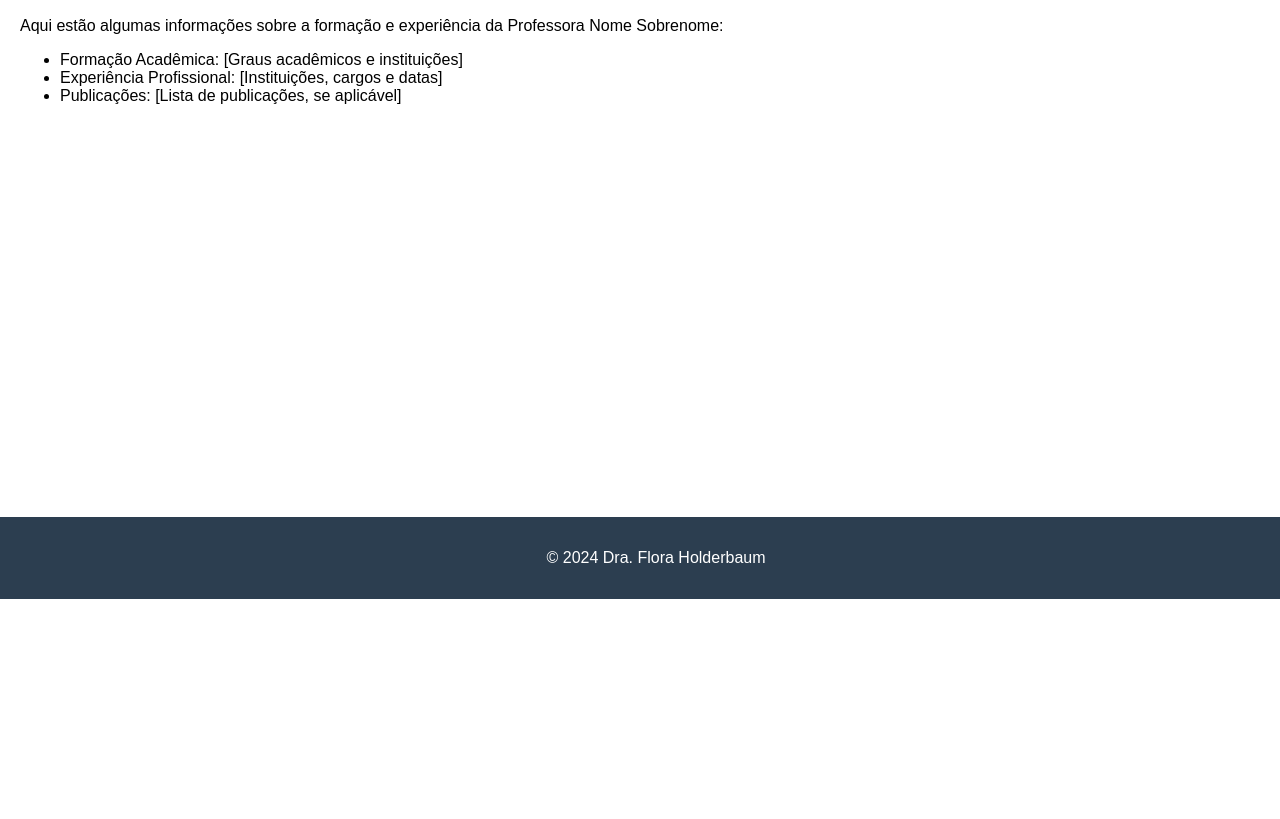
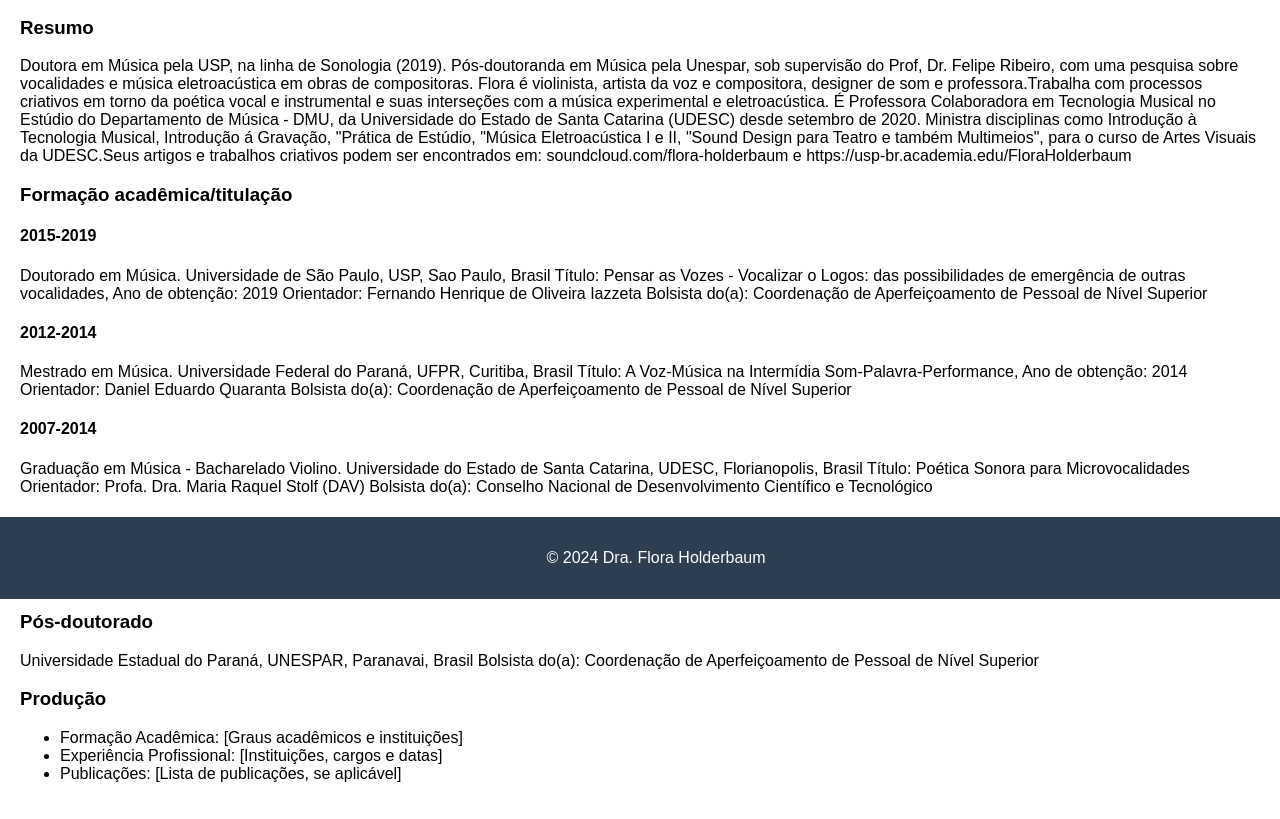
Before and after one commit to sheikode/flora-website-html, a plain HTML site: page curriculo.html in a window 1280 px wide. Shown: the part 201-1020 px from the top of the page. Before the commit the page ends 800 px from the top, so only its background shows below. Drawn offline with Linux system fonts and the light colour scheme.

Commit message:
Update curriculo.html

```diff
--- a/curriculo.html
+++ b/curriculo.html
@@ -22,7 +22,54 @@
 
     <section id="conteudo">
         <h2>Currículo</h2>
-        <p>Aqui estão algumas informações sobre a formação e experiência da Professora Nome Sobrenome:</p>
+        <h3>Resumo</h3>
+            <p>Doutora em Música pela USP, na linha de Sonologia (2019). Pós-doutoranda em Música pela Unespar, sob supervisão do Prof, Dr. Felipe Ribeiro, com uma pesquisa sobre vocalidades e música eletroacústica em obras de compositoras. Flora é violinista, artista da voz e compositora, designer de som e professora.Trabalha com processos criativos em torno da poética vocal e instrumental e suas interseções com a música experimental e eletroacústica. É Professora Colaboradora em Tecnologia Musical no Estúdio do Departamento de Música - DMU, da Universidade do Estado de Santa Catarina (UDESC) desde setembro de 2020. Ministra disciplinas como Introdução à Tecnologia Musical, Introdução á Gravação, "Prática de Estúdio, "Música Eletroacústica I e II, "Sound Design para Teatro e também Multimeios", para o curso de Artes Visuais da UDESC.Seus artigos e trabalhos criativos podem ser encontrados em: soundcloud.com/flora-holderbaum e https://usp-br.academia.edu/FloraHolderbaum
+            </p>
+
+            <!-- formação acadêmica -->
+
+        <h3>Formação acadêmica/titulação</h3>
+            <h4>2015-2019</h4>
+                <p>
+                    Doutorado em Música.
+                    Universidade de São Paulo, USP, Sao Paulo, Brasil
+                    Título: Pensar as Vozes - Vocalizar o Logos: das possibilidades de emergência de outras vocalidades, Ano de obtenção: 2019
+                    Orientador: Fernando Henrique de Oliveira Iazzeta
+                    Bolsista do(a): Coordenação de Aperfeiçoamento de Pessoal de Nível Superior
+                </p>
+
+            <h4>2012-2014</h4>
+                <p>
+                    Mestrado em Música.
+                    Universidade Federal do Paraná, UFPR, Curitiba, Brasil
+                    Título: A Voz-Música na Intermídia Som-Palavra-Performance, Ano de obtenção: 2014
+                    Orientador: Daniel Eduardo Quaranta
+                    Bolsista do(a): Coordenação de Aperfeiçoamento de Pessoal de Nível Superior
+                </p>
+
+            <h4>2007-2014</h4>
+                <p>
+                    Graduação em Música - Bacharelado Violino.
+                    Universidade do Estado de Santa Catarina, UDESC, Florianopolis, Brasil Título: Poética Sonora para Microvocalidades
+                    Orientador: Profa. Dra. Maria Raquel Stolf (DAV)
+                    Bolsista do(a): Conselho Nacional de Desenvolvimento Científico e Tecnológico
+                </p>
+
+            <h4>2001-2006</h4>
+                <p>
+                    Graduação em Bacharelado em Artes Plásticas.
+                    Universidade do Estado de Santa Catarina, UDESC, Florianopolis, Brasil Título: Isto Não é Um título
+                    Orientador: Maria Raquel da Silva Stolf
+                </p>
+
+        <h3>Pós-doutorado</h3>
+                <p>
+                    Universidade Estadual do Paraná, UNESPAR, Paranavai, Brasil
+                    Bolsista do(a): Coordenação de Aperfeiçoamento de Pessoal de Nível Superior
+                </p>
+        <!-- produção -->
+
+        <h3>Produção</h3>
 
         <ul>
             <li>Formação Acadêmica: [Graus acadêmicos e instituições]</li>
```
